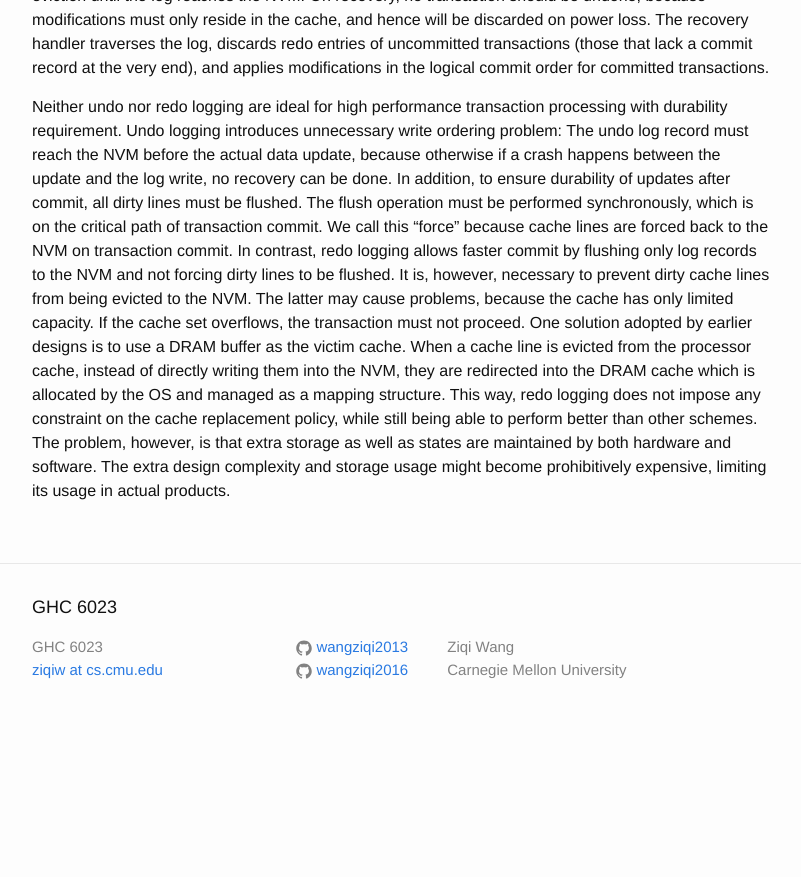
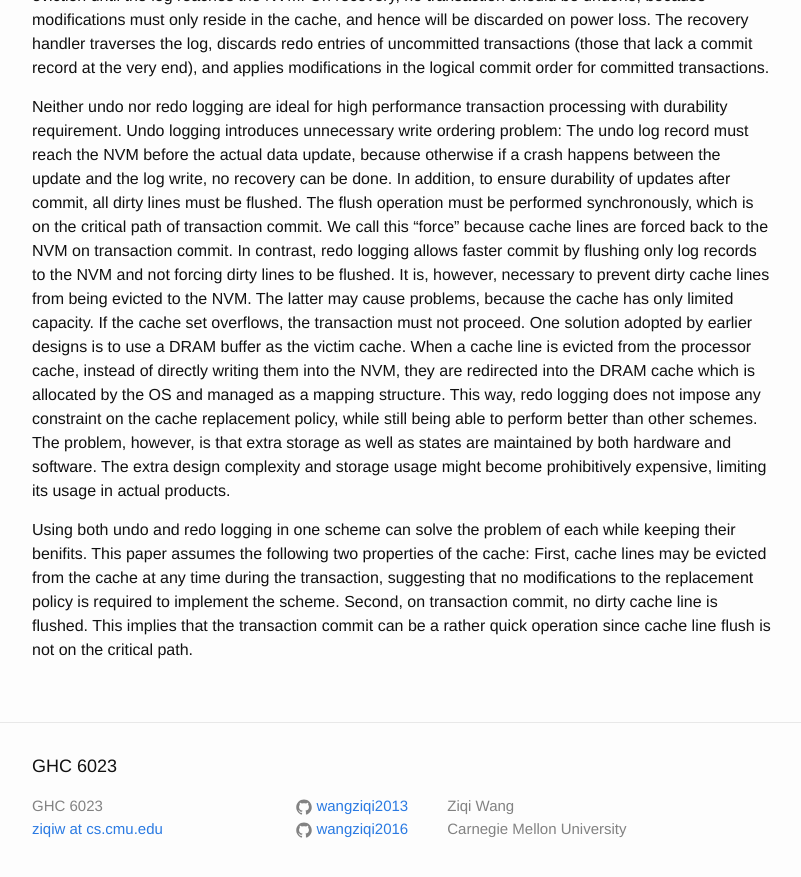
Before and after one commit to wangziqi2013/wangziqi2013.github.io, a Jekyll site: the page built from _posts/2019-01-14-steal-no-force.markdown, in a window 1280 px wide and 900 px high, scrolled down 838 px. Shown: the top 877 px of the window, without its empty margins (238-1039 px from the left). Built offline with Jekyll 4.4.1, drawn with Linux system fonts in a browser that asks for light colours; before the commit the page ends 1579 px from its top, so only the background shows below that.

Commit message:
Adding property

```diff
--- a/_posts/2019-01-14-steal-no-force.markdown
+++ b/_posts/2019-01-14-steal-no-force.markdown
@@ -41,3 +41,9 @@ they are redirected into the DRAM cache which is allocated by the OS and managed
 logging does not impose any constraint on the cache replacement policy, while still being able to perform better than
 other schemes. The problem, however, is that extra storage as well as states are maintained by both hardware and software.
 The extra design complexity and storage usage might become prohibitively expensive, limiting its usage in actual products.
+
+Using both undo and redo logging in one scheme can solve the problem of each while keeping their benifits. This paper
+assumes the following two properties of the cache: First, cache lines may be evicted from the cache at any time during
+the transaction, suggesting that no modifications to the replacement policy is required to implement the scheme. Second,
+on transaction commit, no dirty cache line is flushed. This implies that the transaction commit can be a rather quick
+operation since cache line flush is not on the critical path.
```
